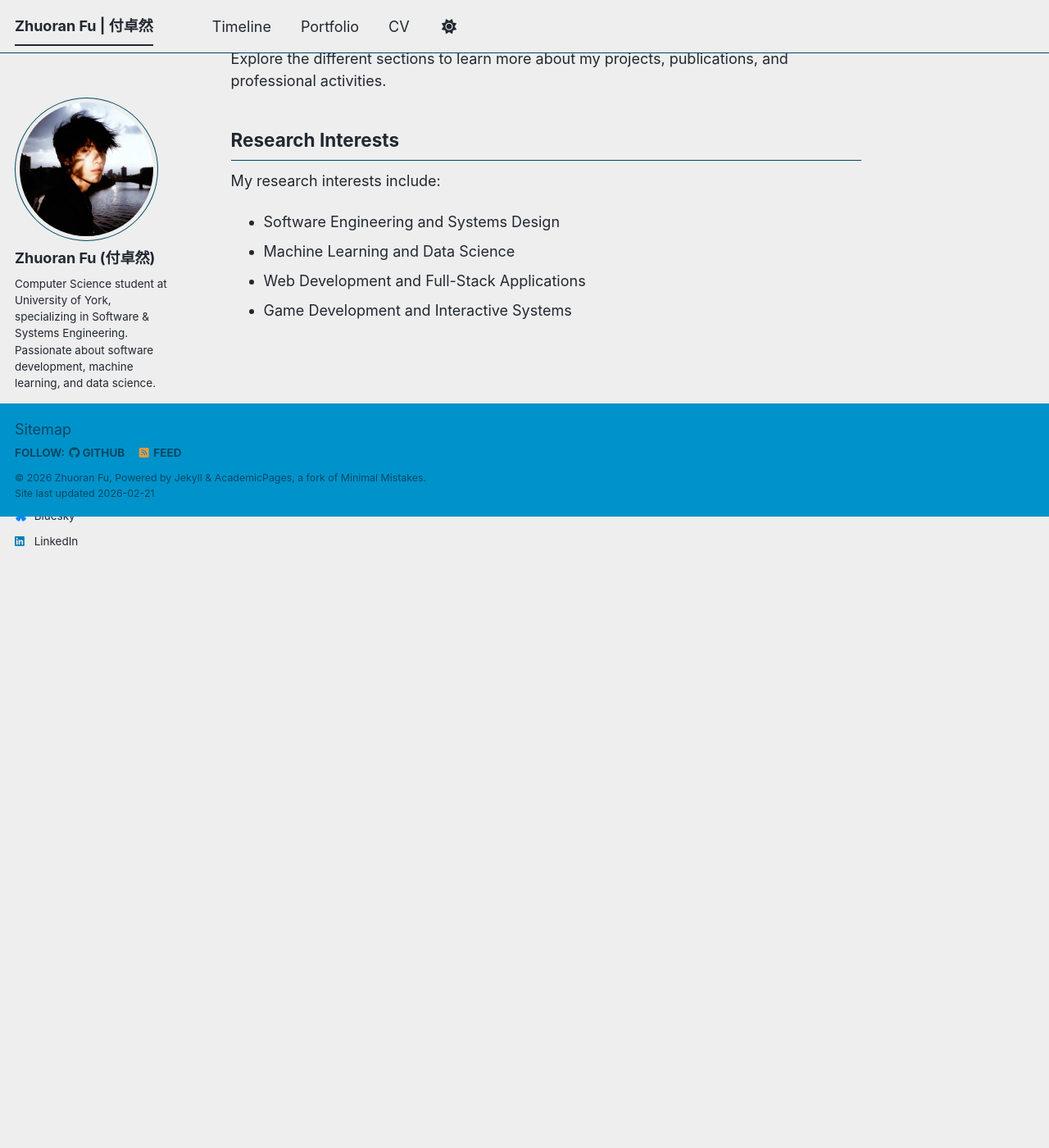
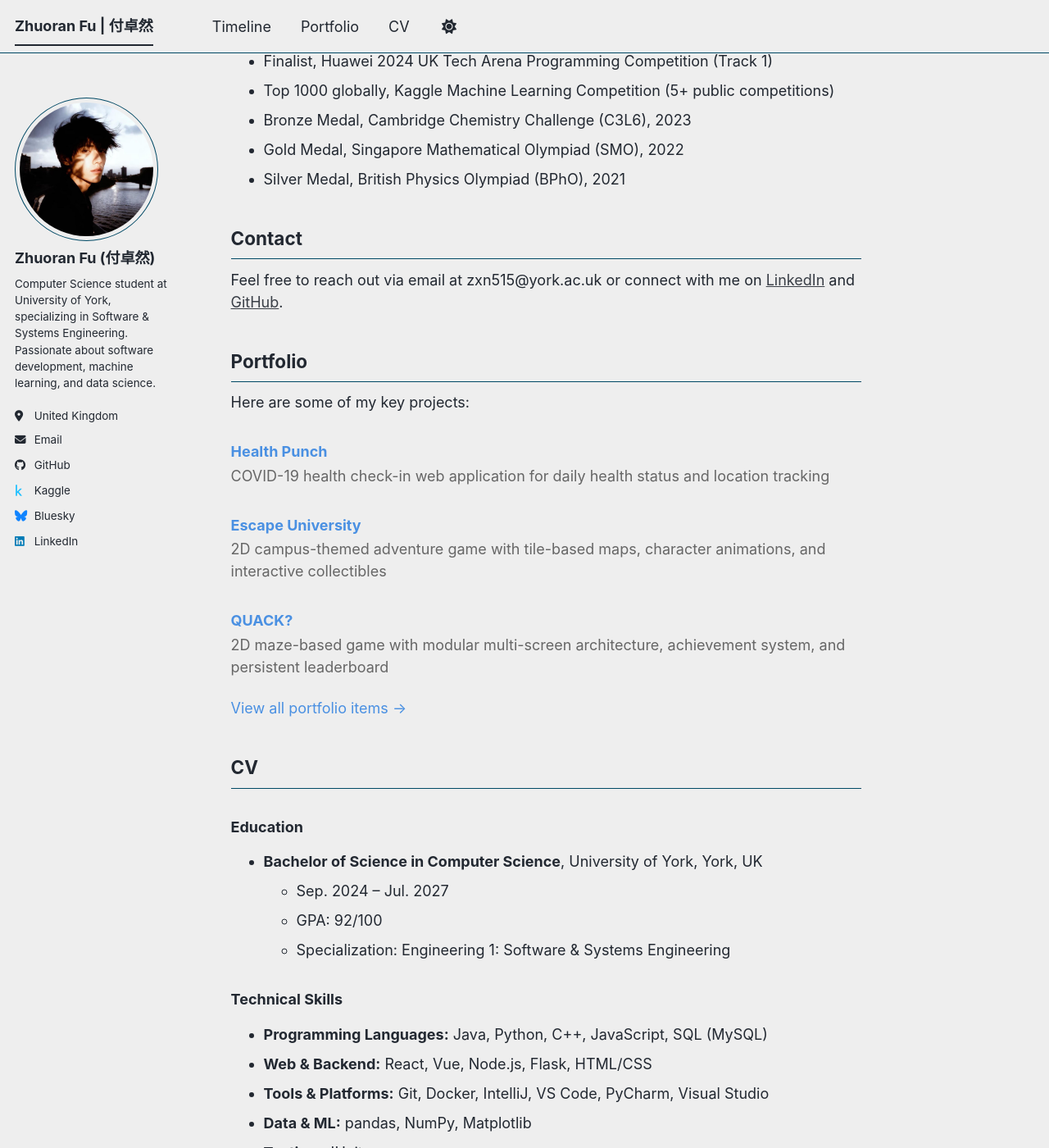
Before and after one commit to Jason-blips/Jason-blips.github.io, a Jekyll site: the page built from _pages/about.md, in a window 1280 px wide and 1400 px high, scrolled down 807 px. Shown: the whole window at 82% size. Built offline with Jekyll 4.4.1, drawn with Linux system fonts in a browser that asks for light colours; a script bundle is joined from its source files by our own code; library files that are not in the unit come from our copies; before the commit the page ends 1437 px from its top, so only the background shows below that; some of the changed text lies outside the part shown.

Commit message:
模块设置优化

```diff
--- a/_pages/about.md
+++ b/_pages/about.md
@@ -7,9 +7,19 @@
   - /about.html
 ---
 
+## Home
+
 Hello! I am **Zhuoran Fu (付卓然)**, you can call me Justin. I am pursuing my Bachelor's degree in Computer Science at the University of York, United Kingdom, specializing in Software & Systems Engineering. With a GPA of 92/100, I am passionate about software development, machine learning, and data science.
 
 I have experience in full-stack web development, game development, and data science. My technical skills span multiple programming languages (Java, Python, C++, JavaScript) and frameworks (React, Vue, Node.js, Flask). I enjoy building practical applications and solving complex problems.
+
+### Research Interests
+
+My research interests include:
+* Software Engineering and Systems Design
+* Machine Learning and Data Science
+* Web Development and Full-Stack Applications
+* Game Development and Interactive Systems
 
 ## Achievements
 
@@ -23,12 +33,68 @@
 
 Feel free to reach out via email at zxn515@york.ac.uk or connect with me on [LinkedIn](https://linkedin.com/in/zhuoran-fu-932867352) and [GitHub](https://github.com/Jason-blips).
 
-Explore the different sections to learn more about my projects, publications, and professional activities.
+## Portfolio
 
-## Research Interests
+Here are some of my key projects:
 
-My research interests include:
-* Software Engineering and Systems Design
-* Machine Learning and Data Science
-* Web Development and Full-Stack Applications
-* Game Development and Interactive Systems
+{% include base_path %}
+{% for post in site.portfolio limit:3 %}
+  <div style="margin-bottom: 20px;">
+    <h3 style="margin-bottom: 5px;">
+      <a href="{{ post.url | prepend: base_path }}" style="color: #4a90e2; text-decoration: none;">{{ post.title }}</a>
+    </h3>
+    {% if post.excerpt %}
+      <p style="color: #666; margin-top: 5px;">{{ post.excerpt | markdownify | strip_html | truncatewords: 30 }}</p>
+    {% endif %}
+  </div>
+{% endfor %}
+
+<p><a href="{{ base_path }}/portfolio/" style="color: #4a90e2; text-decoration: none;">View all portfolio items →</a></p>
+
+## CV
+
+### Education
+* **Bachelor of Science in Computer Science**, University of York, York, UK
+  * Sep. 2024 – Jul. 2027
+  * GPA: 92/100
+  * Specialization: Engineering 1: Software & Systems Engineering
+
+### Technical Skills
+* **Programming Languages:** Java, Python, C++, JavaScript, SQL (MySQL)
+* **Web & Backend:** React, Vue, Node.js, Flask, HTML/CSS
+* **Tools & Platforms:** Git, Docker, IntelliJ, VS Code, PyCharm, Visual Studio
+* **Data & ML:** pandas, NumPy, Matplotlib
+* **Testing:** JUnit
+
+<p><a href="{{ base_path }}/cv/" style="color: #4a90e2; text-decoration: none;">View full CV →</a></p>
+
+## Timeline
+
+{% include base_path %}
+{% assign timeline_data = site.data.timeline %}
+{% assign years = "2026,2025,2024,2023,2022,2021,2020" | split: "," %}
+
+<div style="margin-top: 30px;">
+  {% for year_str in years %}
+    {% assign year = year_str | plus: 0 %}
+    {% assign year_data = timeline_data[year_str] %}
+
+    {% if year_data and year_data.size > 0 %}
+      <h3 style="margin-top: 20px; margin-bottom: 10px; color: #333;">{{ year }}</h3>
+      <ul style="margin-left: 20px; margin-bottom: 20px;">
+        {% for entry in year_data %}
+          <li style="margin-bottom: 8px;">
+            {% if entry.url and entry.url != "" %}
+              <a href="{{ entry.url }}" target="_blank" rel="noopener noreferrer" style="color: #4a90e2; text-decoration: none;">{{ entry.title }}</a>
+            {% else %}
+              {{ entry.title }}
+            {% endif %}
+            {% if entry.description and entry.description != "" %}
+              <span style="color: #777; font-size: 0.9em;"> - {{ entry.description }}</span>
+            {% endif %}
+          </li>
+        {% endfor %}
+      </ul>
+    {% endif %}
+  {% endfor %}
+</div>
```
